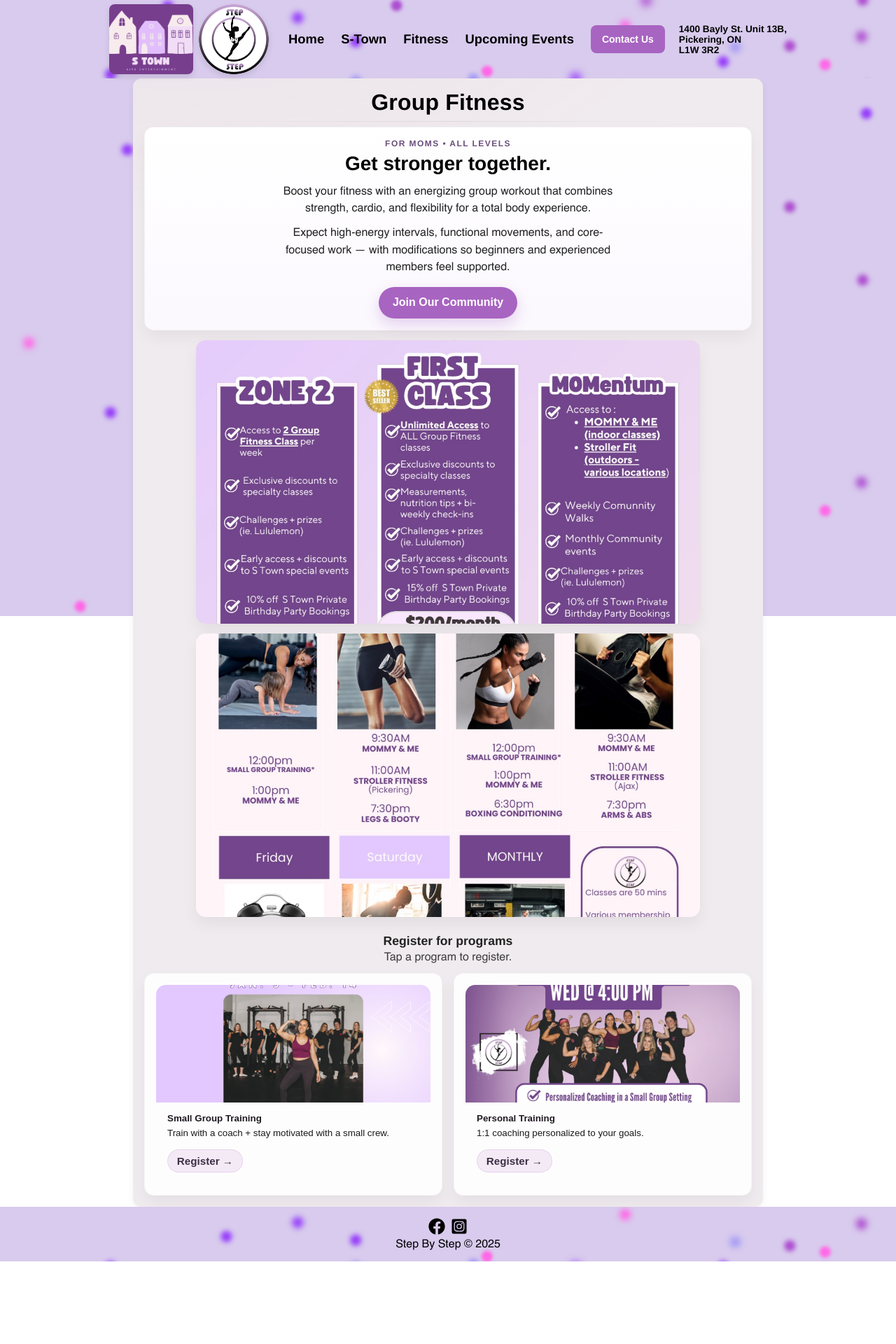
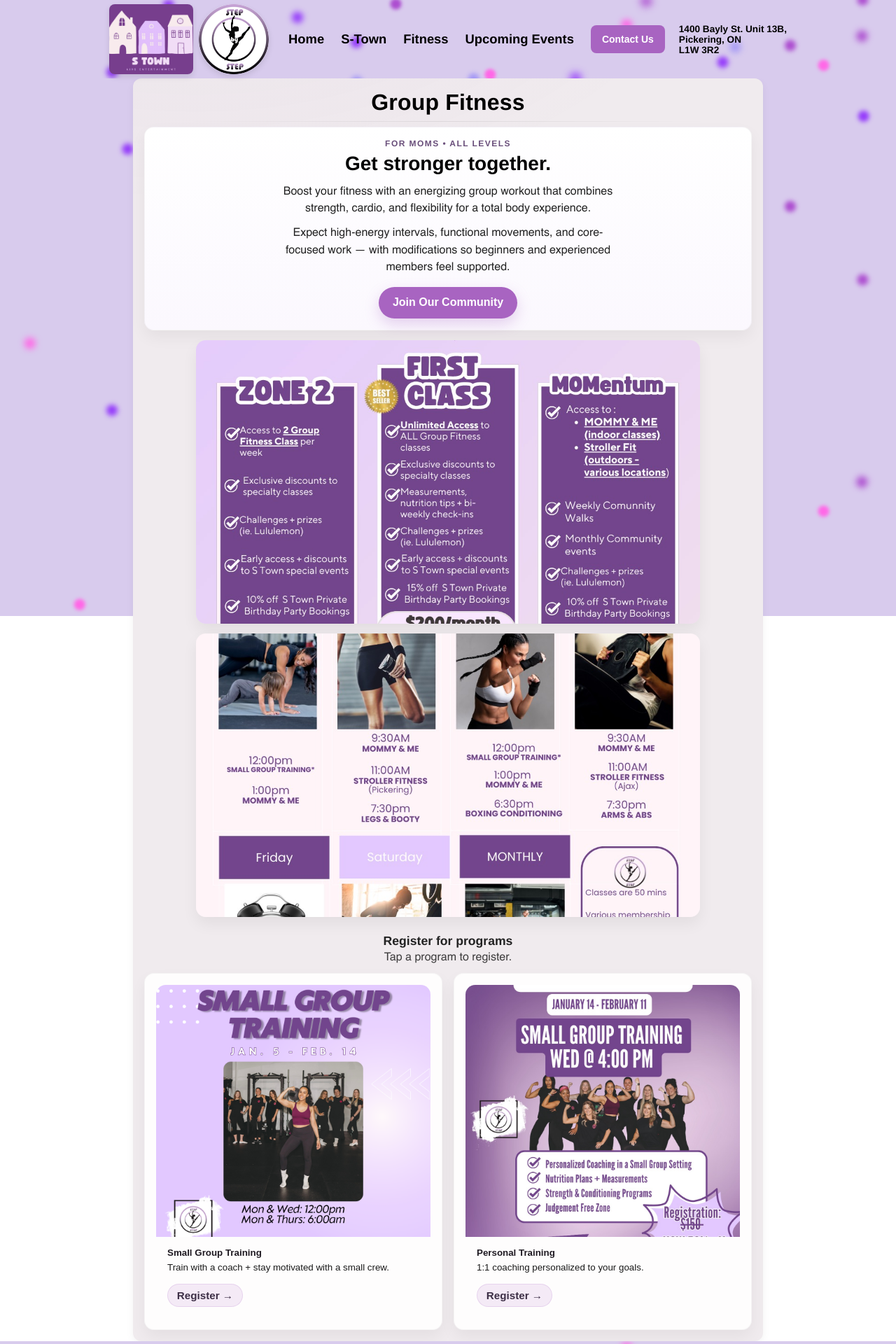
Before and after one commit to ralphdaryn/stepbystepstars, a React (Create React App) app in the folder client/: page /groupfitness in a window 1280 px wide. Shown: the top 1920 px of the page at 70% size. Before the commit the page ends 1802 px from the top, so only its background shows below. Built offline with nearby package versions, Linux system fonts and the light colour scheme.

Commit message:
style groupfitness image

```diff
--- a/client/src/components/GroupFitness/GroupFitness.scss
+++ b/client/src/components/GroupFitness/GroupFitness.scss
@@ -258,12 +258,12 @@
 
   &__program-image {
     width: 100%;
-    height: 11rem;
+    height: 20rem;
     object-fit: cover;
     display: block;
 
     @include tablet {
-      height: 10.5rem;
+      height: 22.5rem;
     }
   }
 
```
